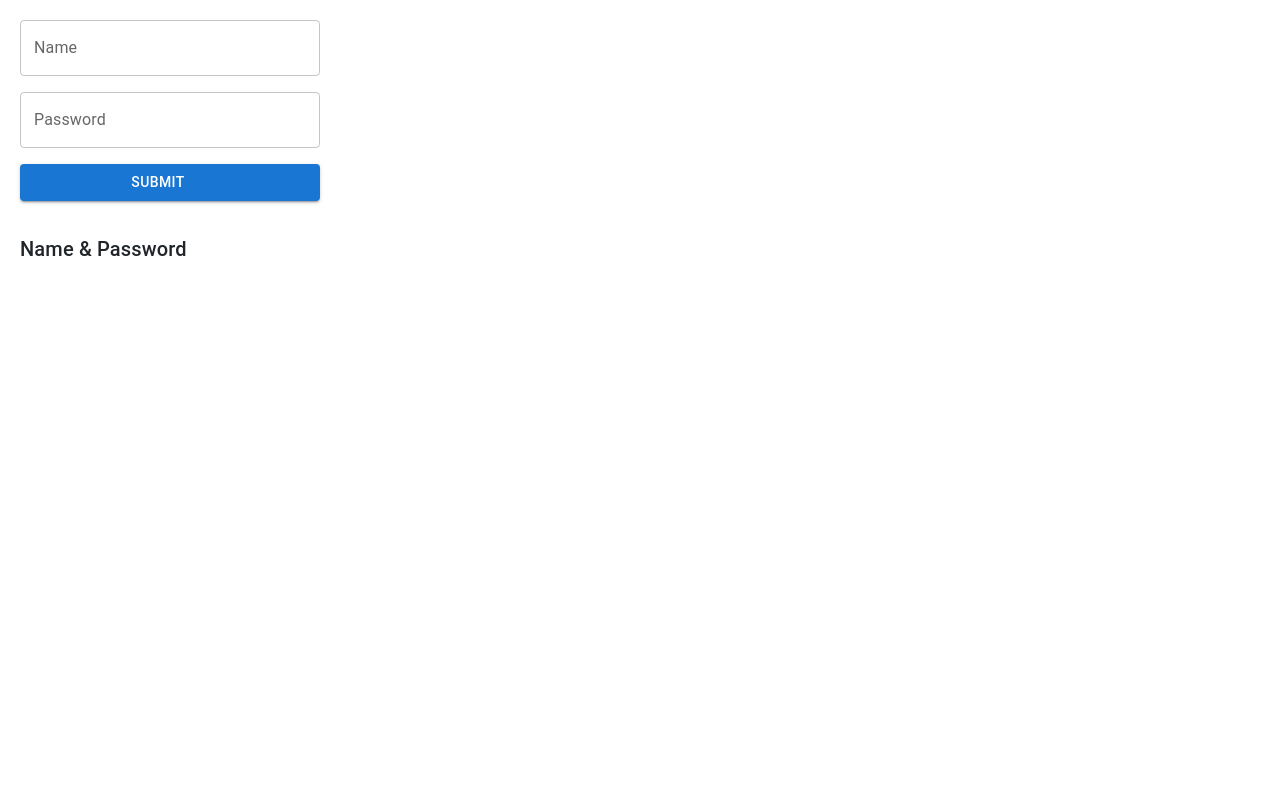
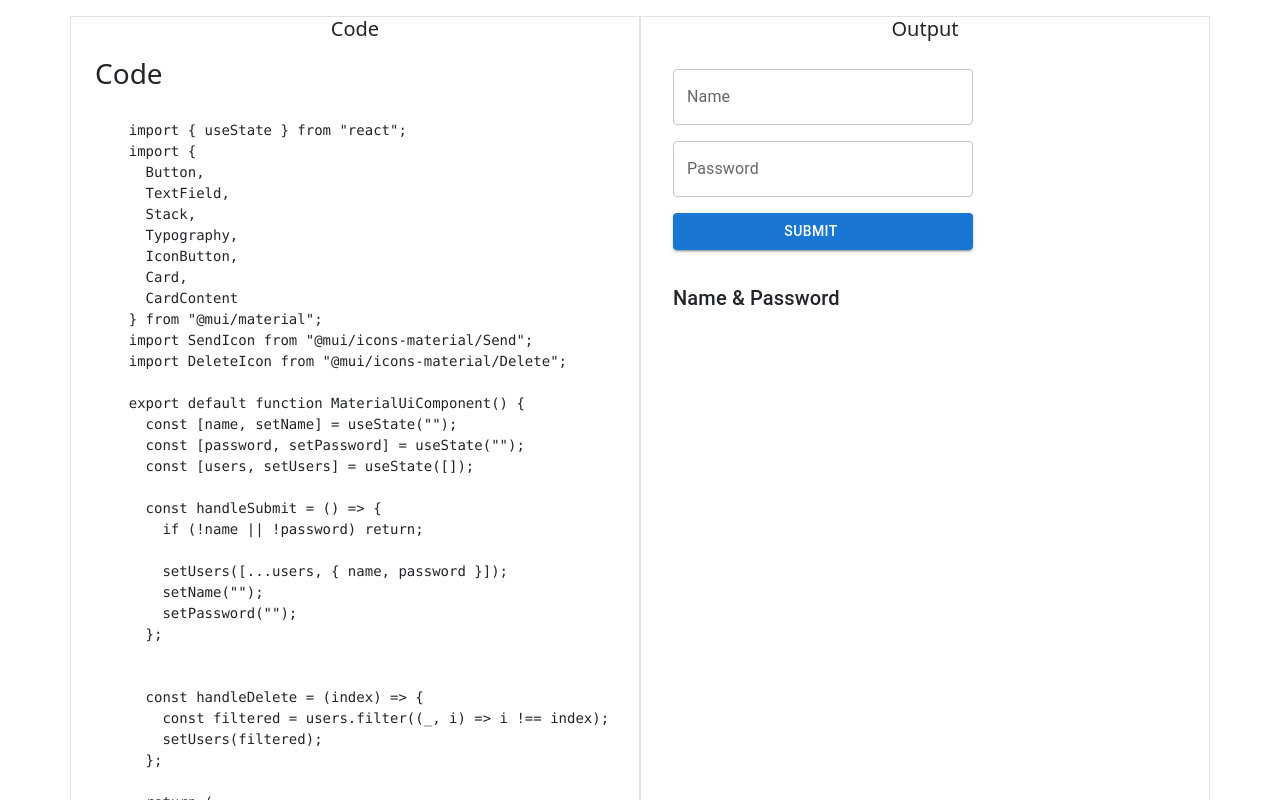
Before and after one commit to BalakrishnaSripathi/React_Project, a React (Vite) app: page /MaterialUi in a window 1280 px wide. Shown: the top 800 px of the page. Built offline with nearby package versions, Linux system fonts and the light colour scheme; some icons are missing.

Commit message:
Material Ui

```diff
--- a/src/App.jsx
+++ b/src/App.jsx
@@ -39,6 +39,8 @@ import UseRefHookCode from './components/useRef/UseRefHookCode'
 import UseRefHook from './components/useRef/UseRefHook'
 import TailwindCode from './components/tailwindCss/TailwindCode'
 import TailwindDemo from './components/tailwindCss/TailwindDemo'
+import MaterialUiCode from './components/materialUi/MaterialUiCode'
+import MaterialUiComponent from './components/materialUi/MaterialUiComponent'
 
 function App() {
   const [count, setCount] = useState(0)
@@ -268,6 +270,18 @@ function App() {
                 </div>
             </div> }/>
 
+            <Route path='/MaterialUi' element={
+            <div className="row">
+                <div className="col-md-6 border">
+                    <h5 className="text-center">Code</h5>
+                    <MaterialUiCode/>
+                </div>
+                <div className="col-md-6 border">
+                    <h5 className="text-center">Output</h5>
+                    <MaterialUiComponent/>
+                </div>
+            </div> }/>
+
 
 
 
--- a/src/components/Index.jsx
+++ b/src/components/Index.jsx
@@ -1,8 +1,24 @@
 import { Link } from "react-router-dom";
+import FiberNewIcon from '@mui/icons-material/FiberNew';
+import Alert from '@mui/material/Alert';
+import Stack from '@mui/material/Stack';
+import { useEffect, useState } from "react";
 
 export default function Index() {
+    const [show,setShow]=useState(false);
+    useEffect(()=>{
+        setShow(true);
+        const timer = setTimeout(() => setShow(false), 5000);
+    },[])
+
     return (
+
         <div className="container mt-4">
+            {show && (<Stack sx={{ width: '100%' }} spacing={2}>
+      <Alert className="animate-bounce" variant="filled" severity="success">
+        Today I learn Material UI
+      </Alert>
+      </Stack>)}
 
             <div className="text-center mb-4">
                 <h1 className="fw-bold">Welcome to React</h1>
@@ -62,7 +78,10 @@ export default function Index() {
                          <li className="list-group-item">
                             <Link className="text-decoration-none" to="/Tailwind">Tailwind</Link>
                         </li>
-                        <li className="list-group-item">
+                        <li className="list-group-item "><FiberNewIcon/>
+                            <Link className=" animate-pulse text-green-600 font-semibold " to="/MaterialUi">Material UI</Link>
+                        </li>
+                        <li className="list-group-item ">
                             <Link className="text-decoration-none" to="/Axios">Axios</Link>
                         </li>
                     </ul>
--- a/src/components/iShop/IShopHome.jsx
+++ b/src/components/iShop/IShopHome.jsx
@@ -1,129 +1,15 @@
-import React, { useState } from "react";
-import {
-  AppBar,
-  Toolbar,
-  Typography,
-  Button,
-  Container,
-  Grid,
-  TextField,
-  Card,
-  CardContent,
-  Alert,
-  Snackbar,
-  Dialog,
-  DialogTitle,
-  DialogContent,
-  DialogActions
-} from "@mui/material";
-import SendIcon from "@mui/icons-material/Send";
+import React from 'react'
+import { Link } from 'react-router-dom'
 
-export default function MaterialUiComponent() {
-  const [openSnackbar, setOpenSnackbar] = useState(false);
-  const [openDialog, setOpenDialog] = useState(false);
-  const [error, setError] = useState("");
+const IShopHome = () => {
+  return (
+    <div>
+      <h2>Shopping Home</h2>
+      <Link to="/register" >New Register</Link>
+      <span>|</span>
+      <Link to="/login">Existing User</Link>
+    </div>
+  )
+}
 
-  const handleSubmit = () => {
-    if (!error) {
-      setOpenSnackbar(true);
-    }
-  };
-
-  return (
-    <>
-      {/* AppBar */}
-      <AppBar position="static">
-        <Toolbar>
-          <Typography variant="h6">MUI All Concepts</Typography>
-        </Toolbar>
-      </AppBar>
-
-      <Container sx={{ mt: 4 }}>
-        <Grid container spacing={3}>
-          {/* Form */}
-          <Grid item xs={12} md={6}>
-            <Card>
-              <CardContent>
-                <Typography variant="h6" gutterBottom>
-                  Form Example
-                </Typography>
-
-                <TextField
-                  label="Username"
-                  fullWidth
-                  margin="normal"
-                />
-
-                <TextField
-                  label="Password"
-                  type="password"
-                  fullWidth
-                  margin="normal"
-                  error={!!error}
-                  helperText={error}
-                  onChange={(e) =>
-                    setError(
-                      e.target.value.length < 6
-                        ? "Minimum 6 characters required"
-                        : ""
-                    )
-                  }
-                />
-
-                <Button
-                  variant="contained"
-                  endIcon={<SendIcon />}
-                  sx={{ mt: 2 }}
-                  onClick={handleSubmit}
-                >
-                  Submit
-                </Button>
-              </CardContent>
-            </Card>
-          </Grid>
-
-          {/* Alert & Dialog */}
-          <Grid item xs={12} md={6}>
-            <Alert severity="info" sx={{ mb: 2 }}>
-              This is a MUI Alert component
-            </Alert>
-
-            <Button
-              variant="outlined"
-              onClick={() => setOpenDialog(true)}
-            >
-              Open Dialog
-            </Button>
-          </Grid>
-        </Grid>
-      </Container>
-
-      {/* Snackbar */}
-      <Snackbar
-        open={openSnackbar}
-        autoHideDuration={3000}
-        onClose={() => setOpenSnackbar(false)}
-      >
-        <Alert severity="success" variant="filled">
-          Form Submitted Successfully!
-        </Alert>
-      </Snackbar>
-
-      {/* Dialog */}
-      <Dialog open={openDialog} onClose={() => setOpenDialog(false)}>
-        <DialogTitle>Confirmation</DialogTitle>
-        <DialogContent>
-          <Typography>
-            This is a MUI Dialog (Modal)
-          </Typography>
-        </DialogContent>
-        <DialogActions>
-          <Button onClick={() => setOpenDialog(false)}>Cancel</Button>
-          <Button variant="contained" onClick={() => setOpenDialog(false)}>
-            OK
-          </Button>
-        </DialogActions>
-      </Dialog>
-    </>
-  );
-}
+export default IShopHome
--- /dev/null
+++ b/src/components/materialUi/MaterialUiCode.jsx
@@ -0,0 +1,105 @@
+export default function MaterialUiCode() {
+    const code = `
+    import { useState } from "react";
+    import {
+      Button,
+      TextField,
+      Stack,
+      Typography,
+      IconButton,
+      Card,
+      CardContent
+    } from "@mui/material";
+    import SendIcon from "@mui/icons-material/Send";
+    import DeleteIcon from "@mui/icons-material/Delete";
+
+    export default function MaterialUiComponent() {
+      const [name, setName] = useState("");
+      const [password, setPassword] = useState("");
+      const [users, setUsers] = useState([]);
+
+      const handleSubmit = () => {
+        if (!name || !password) return;
+
+        setUsers([...users, { name, password }]);
+        setName("");
+        setPassword("");
+      };
+
+
+      const handleDelete = (index) => {
+        const filtered = users.filter((_, i) => i !== index);
+        setUsers(filtered);
+      };
+
+      return (
+        <div style={{ padding: 20 }}>
+          <Stack spacing={2} width={300}>
+            <TextField
+              label="Name"
+              value={name}
+              onChange={(e) => setName(e.target.value)}
+            />
+
+            <TextField
+              label="Password"
+              type="password"
+              value={password}
+              onChange={(e) => setPassword(e.target.value)}
+            />
+
+            <Button
+              variant="contained"
+              endIcon={<SendIcon />}
+              onClick={handleSubmit}
+            >
+              Submit
+            </Button>
+          </Stack>
+
+          <Typography variant="h6" mt={4}>
+            Name & Password
+          </Typography>
+
+          <Stack spacing={2} mt={2} width={350}>
+            {users.map((user, index) => (
+              <Card key={index}>
+                <CardContent
+                  style={{
+                    display: "flex",
+                    justifyContent: "space-between",
+                    alignItems: "center"
+                  }}
+                >
+                  <div>
+                    <Typography>Name: {user.name}</Typography>
+                    <Typography>Password: {user.password}</Typography>
+                  </div>
+
+                  <IconButton
+                    color="error"
+                    onClick={() => handleDelete(index)}
+                  >
+                    <DeleteIcon />
+                  </IconButton>
+                </CardContent>
+              </Card>
+            ))}
+          </Stack>
+        </div>
+      );
+    }
+
+
+
+`;
+
+    return (
+        <div className="container mt-3">
+            <h3> Code</h3>
+            <pre>
+                <code>{code}</code>
+            </pre>
+        </div>
+    );
+}
--- a/src/main.jsx
+++ b/src/main.jsx
@@ -17,7 +17,7 @@ createRoot(document.getElementById('root')).render(
   <BrowserRouter>
 
   <CookiesProvider>
-    <AllMUIConcepts/>
+    <App/>
   </CookiesProvider>
   </BrowserRouter>,
 )
```
